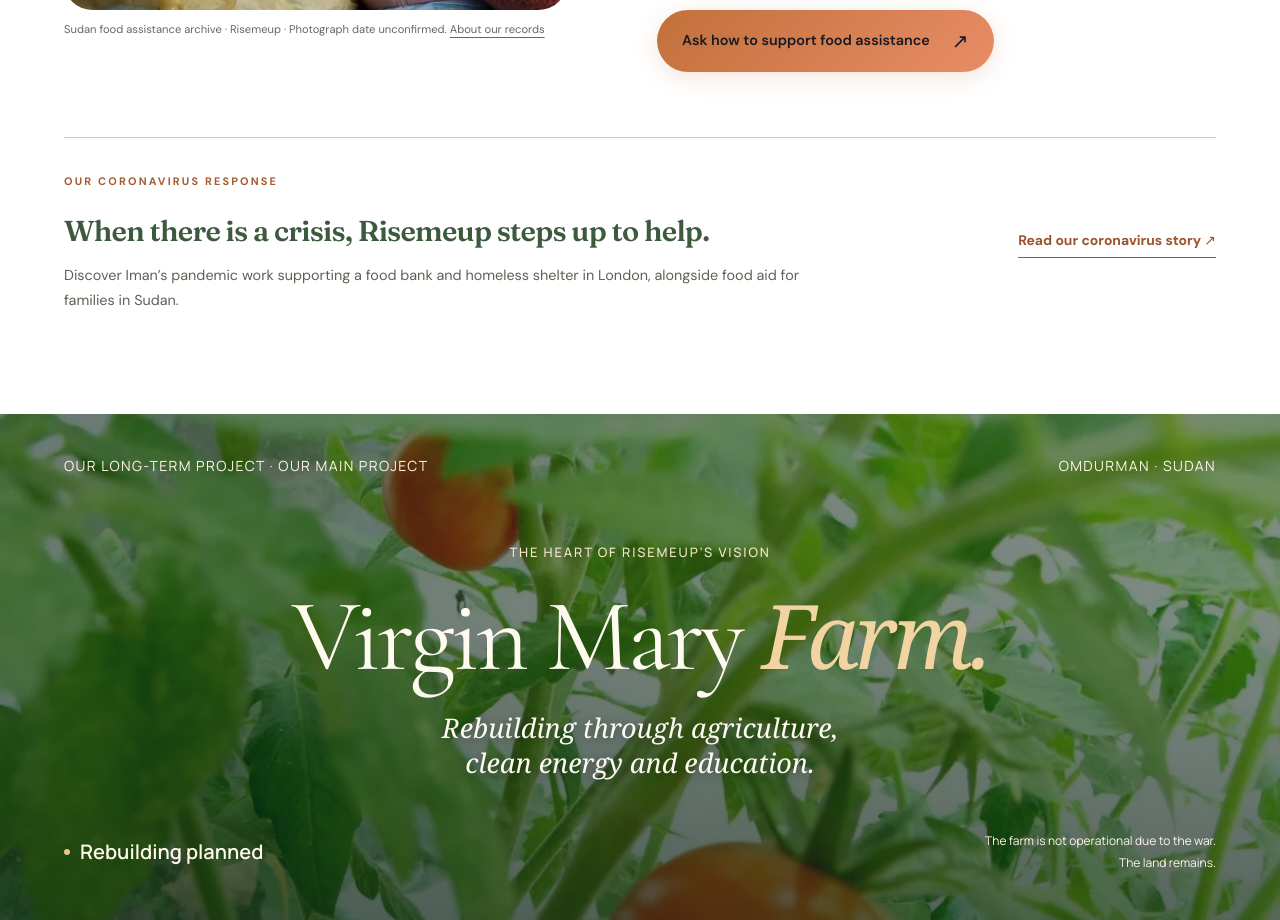
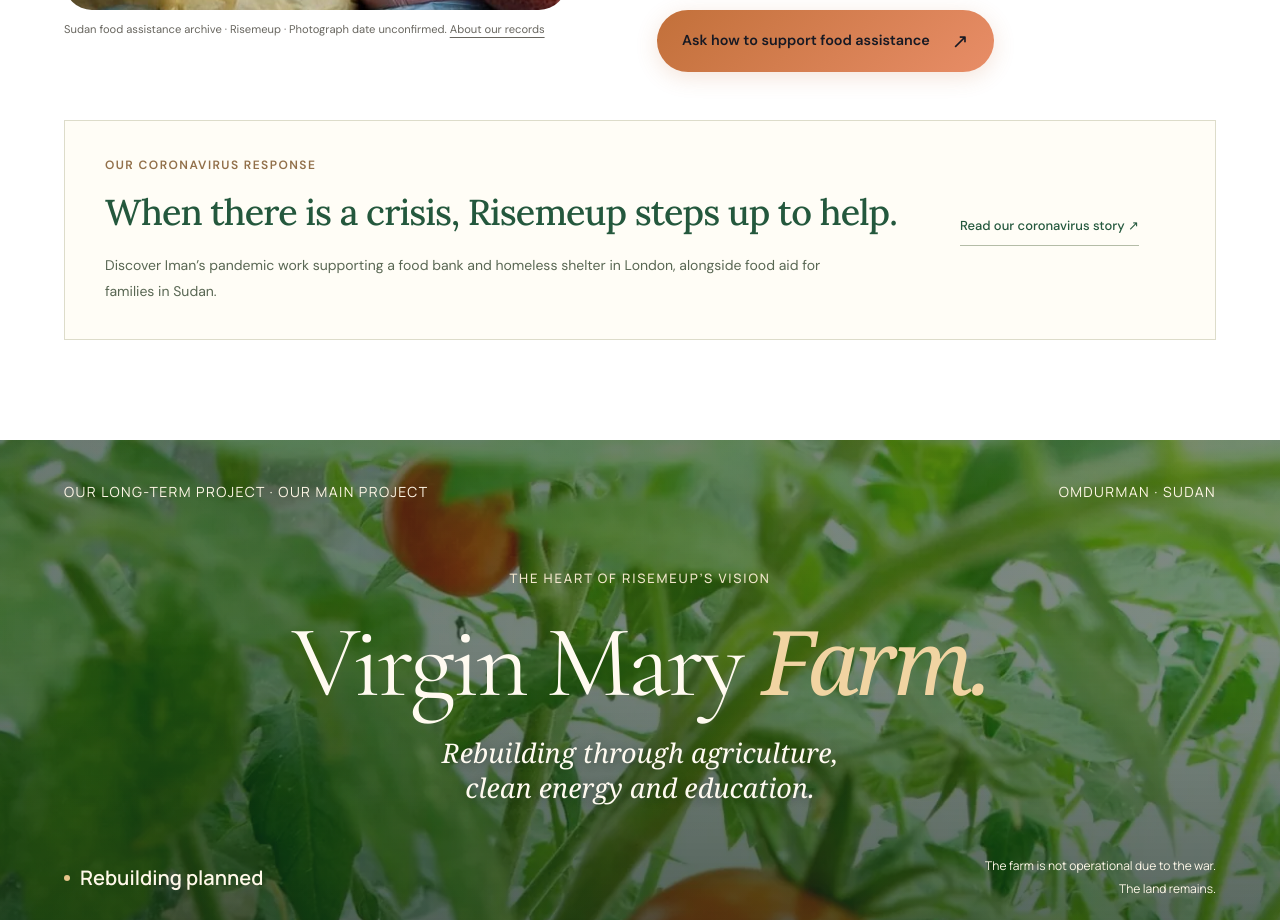
Before and after one commit to Hero988/RiseMeUp, a React (Vite) app: page / in a window 1280 px wide. Shown: the part 4280-5200 px from the top of the page. Built offline with nearby package versions, Linux system fonts and the light colour scheme; a web font is replaced by a local one.

Commit message:
Apply approved green Lora coronavirus story card

```diff
--- a/public/homepage-theme.css
+++ b/public/homepage-theme.css
@@ -1,3 +1,4 @@
+@import url('https://fonts.googleapis.com/css2?family=Lora:wght@500&display=swap');
 @import url('https://fonts.googleapis.com/css2?family=Playfair+Display:wght@500&display=swap');
 /* The approved warm cream homepage, with the original Risemeup logo. */
 .home-page .announcement {
@@ -249,3 +250,30 @@
 .home-page #communities .section-head{max-width:1120px}
 .home-page #communities .section-head h2{font-family:'Playfair Display',Georgia,serif;font-size:clamp(38px,4.1vw,58px);font-weight:500;line-height:1.16;letter-spacing:-.035em;color:#b45c2f}
 @media(max-width:650px){.home-page #communities .section-head h2{font-size:42px}}
+
+/* Approved Lora and deep green treatment for the homepage coronavirus story. */
+.home-page #relief .crisis-history-link {
+  display:grid;grid-template-columns:minmax(0,1fr) 215px;gap:45px;align-items:center;
+  background:#fffdf6;border:1px solid #dddcca;border-radius:0;
+  padding:34px 40px;margin-top:48px;box-shadow:none;
+}
+.home-page #relief .crisis-history-link .eyebrow {
+  font:600 12px/1.8 'DM Sans',sans-serif;letter-spacing:.12em;text-transform:uppercase;
+  margin:0 0 14px;color:#92704a;
+}
+.home-page #relief .crisis-history-link h3 {
+  font:500 36px/1.25 'Lora',Georgia,serif;letter-spacing:-.025em;
+  color:#24583d;margin:0 0 18px;max-width:800px;
+}
+.home-page #relief .crisis-history-link > div > p:not(.eyebrow) {
+  font:400 14px/1.85 'DM Sans',sans-serif;color:#596753;margin:0;max-width:750px;
+}
+.home-page #relief .crisis-history-link > .text-link {
+  font:500 13px/1.8 'DM Sans',sans-serif;color:#24583d;text-decoration:none;
+  border-bottom:1px solid #b4bca7;padding-bottom:8px;justify-self:start;
+}
+@media(max-width:700px) {
+  .home-page #relief .crisis-history-link {display:block;padding:26px}
+  .home-page #relief .crisis-history-link h3 {font-size:29px}
+  .home-page #relief .crisis-history-link > .text-link {display:inline-block;margin-top:24px}
+}
```
